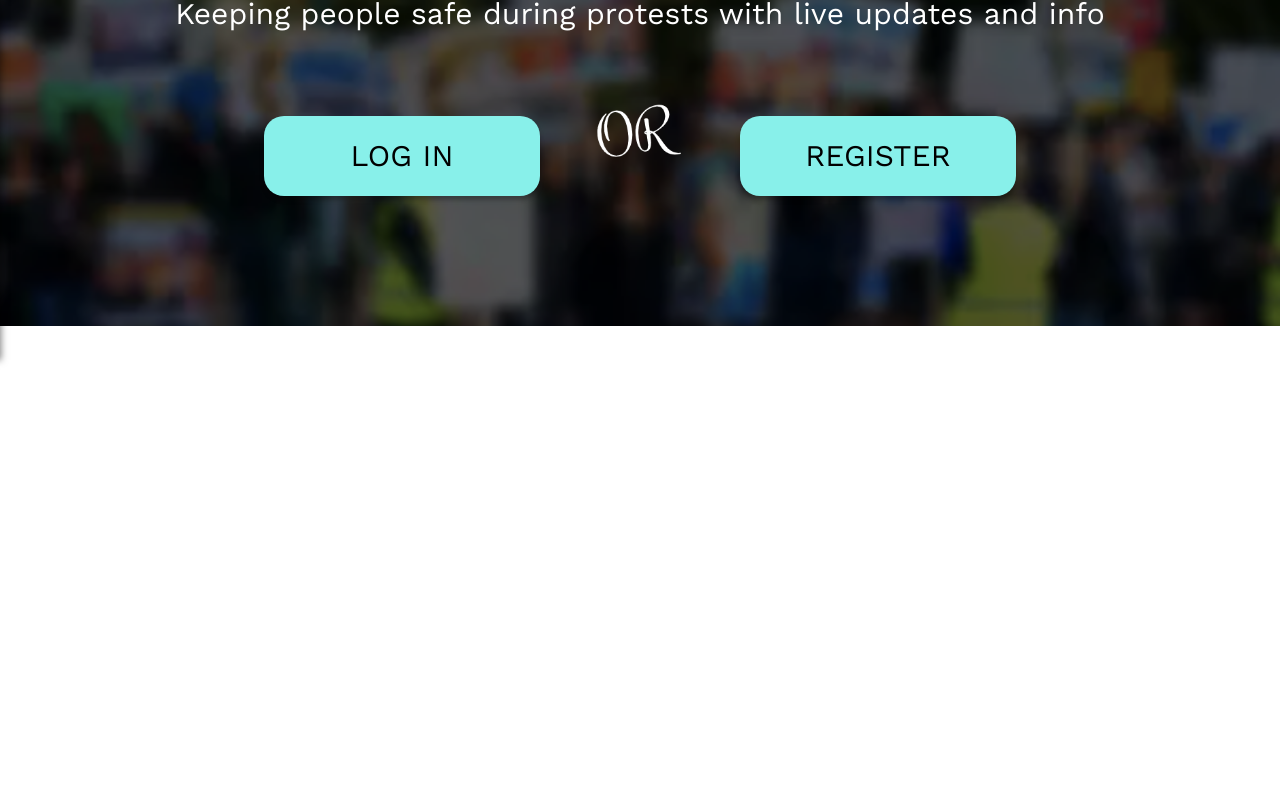
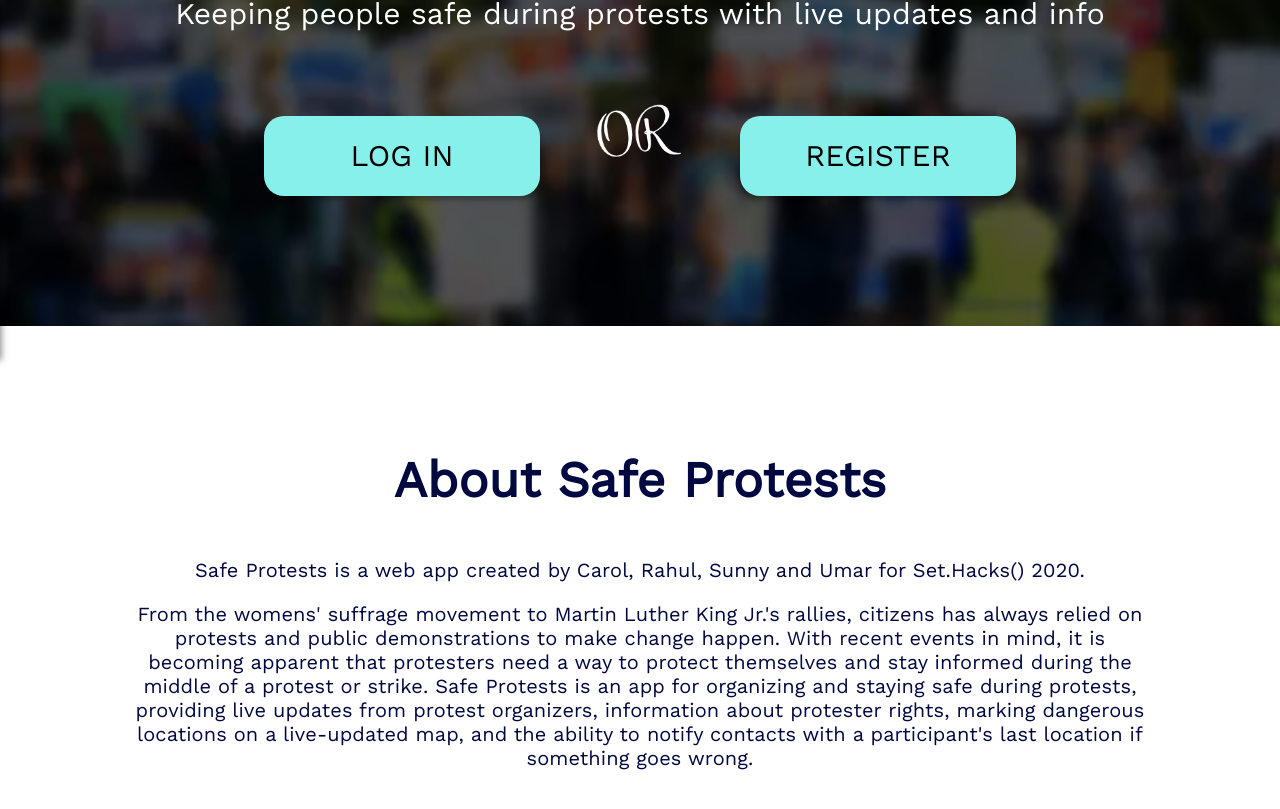
Before and after one commit to sunny-zuo/safe-protests, a React (Create React App) app in the folder client/: page / in a window 1280 px wide. Shown: the part 475-1284 px from the top of the page. Before the commit the page ends 801 px from the top, so only its background shows below. Built offline with nearby package versions, Linux system fonts and the light colour scheme.

Commit message:
added AboutSafeProtests to bottom of Main page instead

```diff
--- a/client/src/pages/Main.js
+++ b/client/src/pages/Main.js
@@ -5,6 +5,7 @@ import or from "./img/or.png";
 
 const Main = () => {
 	return (
+		<div>
 			<div className="main-body">
 				<div className="main-title-container">
 					<img class="img" src={safeprotest}></img>
@@ -25,6 +26,26 @@ const Main = () => {
 					</a>
 				</div>
 			</div>
+
+				<p className="text">
+				<h1 className="title">
+					About Safe Protests
+				</h1>
+					Safe Protests is a web app created by Carol, Rahul, Sunny and Umar for
+					Set.Hacks() 2020.{" "}
+				<p style={{paddingBottom: "250px"}}>
+					From the womens' suffrage movement to Martin Luther King Jr.'s rallies,
+					citizens has always relied on protests and public demonstrations to make
+					change happen. With recent events in mind, it is becoming apparent that
+					protesters need a way to protect themselves and stay informed during the
+					middle of a protest or strike. Safe Protests is an app for organizing
+					and staying safe during protests, providing live updates from protest
+					organizers, information about protester rights, marking dangerous
+					locations on a live-updated map, and the ability to notify contacts with
+					a participant's last location if something goes wrong.
+				</p>
+			</p>
+		</div>
 	);
 };
 
--- a/client/src/pages/Navbar/MainNav.js
+++ b/client/src/pages/Navbar/MainNav.js
@@ -13,9 +13,6 @@ const MainNav = ({ loggedIn, logOut }) => {
 			{loggedIn ? (
 
 				<Navbar logOut={logOut}>
-					<Link to="/about-safe-protests">
-						<div class="sidebar-text">About Safe Protests</div>
-					</Link>
 					<Link to="/general-tips">
 						<div class="sidebar-text">Protest Tips and Advice</div>
 					</Link>
```
Lines whose indentation alone changed are shown as unchanged.
